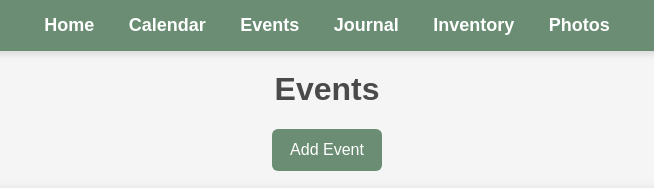
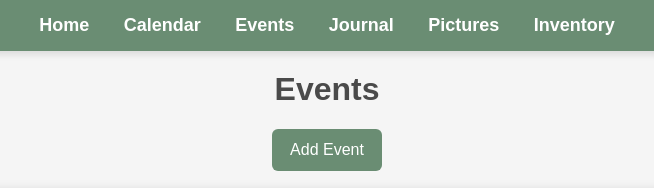
Before and after one commit to BethanyRau-consulting/cabin-calendar-3, a plain HTML site: page events.html in a window 1280 px wide. Shown: the top 188 px of the page, 313-967 px from the left. Drawn offline with Linux system fonts and the light colour scheme.

Commit message:
Update events.html

```diff
--- a/events.html
+++ b/events.html
@@ -13,8 +13,9 @@
     <a href="calendar.html">Calendar</a>
     <a href="events.html">Events</a>
     <a href="journal.html">Journal</a>
+    <a href="photos.html">Pictures</a>
     <a href="inventory.html">Inventory</a>
-    <a href="photos.html">Photos</a>
+
 </nav>
 
 <header>
```
